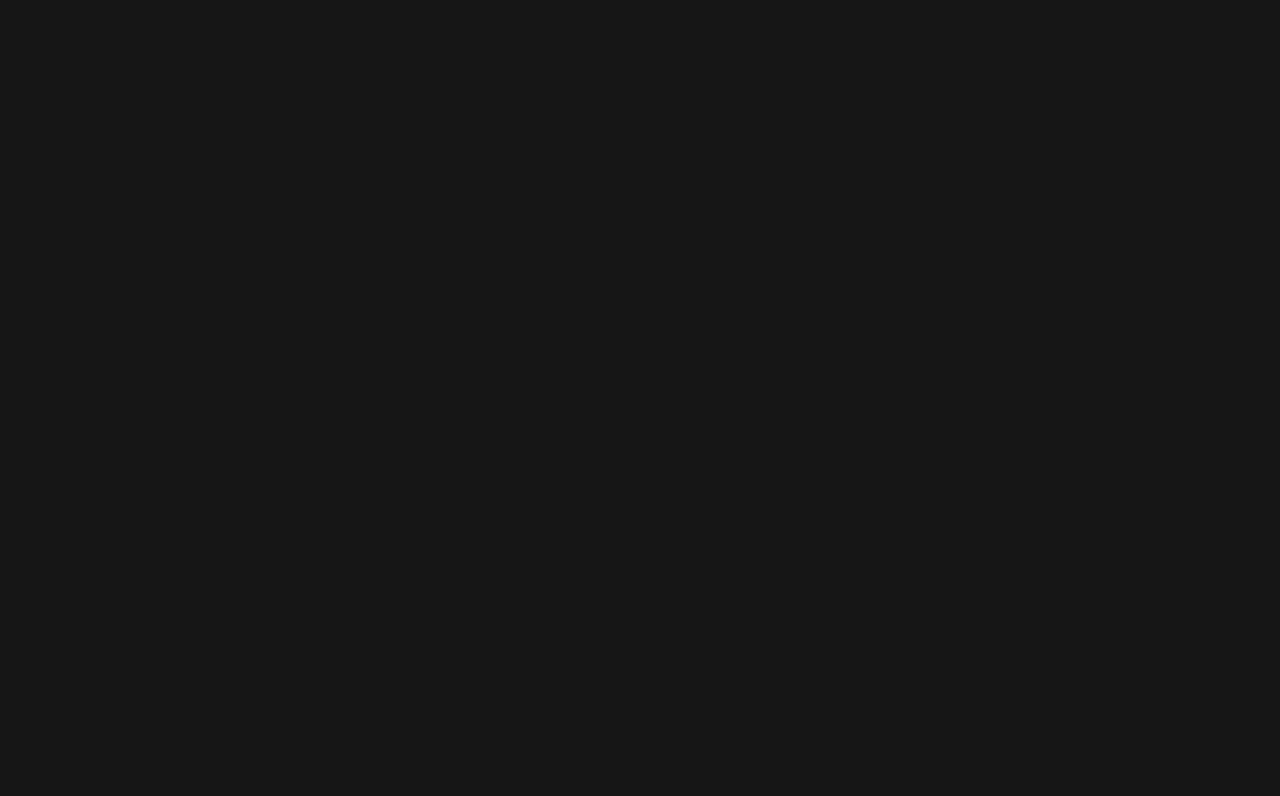
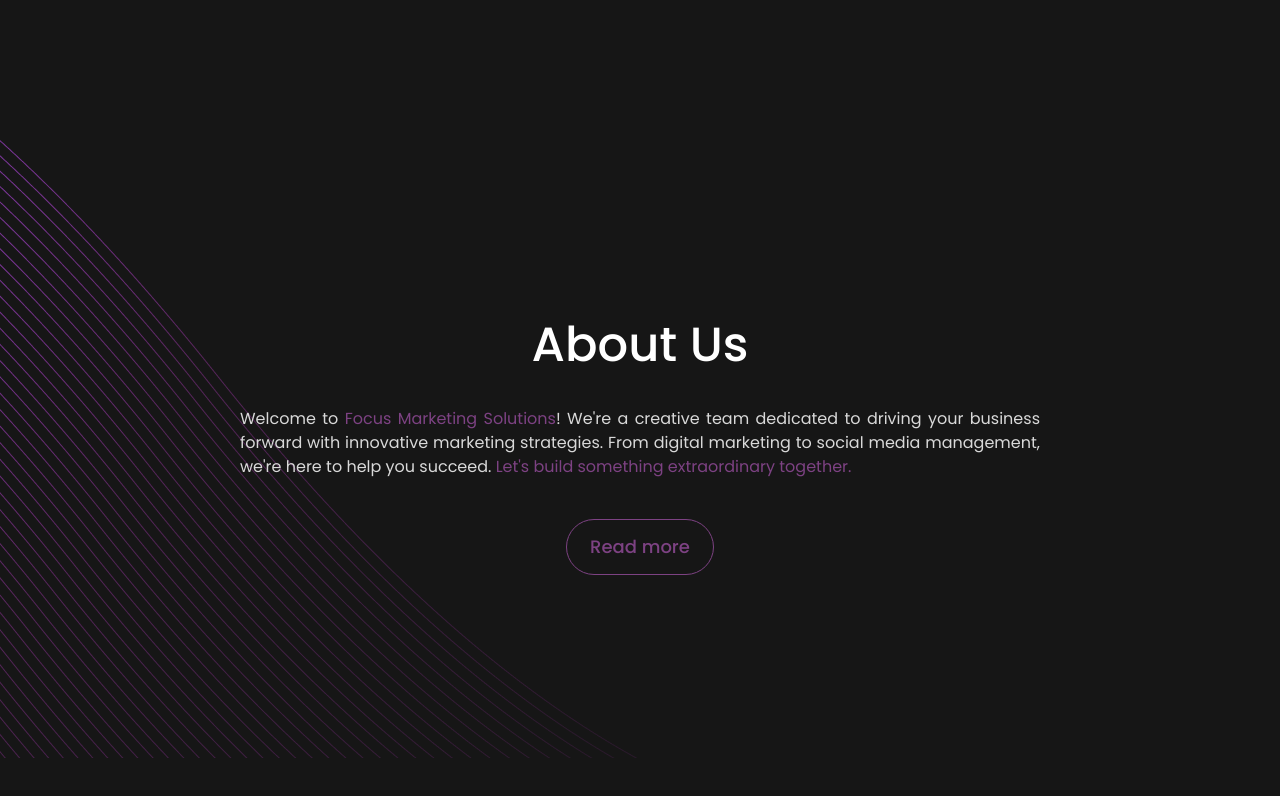
Before and after one commit to Mhamad-Raad/Naas-Project, a Next.js app: page / in a window 1280 px wide. Shown: the part 1203-1999 px from the top of the page. Before the commit the page ends 1225 px from the top, so only its background shows below. Built offline with nearby package versions, Linux system fonts and the light colour scheme.

Commit message:
add about us section

```diff
--- a/src/Components/Sections/About.js
+++ b/src/Components/Sections/About.js
@@ -0,0 +1,35 @@
+import Image from 'next/image';
+
+import BG from '@/assets/About/BG.png';
+
+const AboutUs = () => {
+  return (
+    <section className='h-[626px] mb-[500px] flex items-center justify-center relative'>
+      <Image
+        alt='About Us Background'
+        src={BG}
+        className='absolute top-0 right-105'
+      />
+      <div className='w-[800px] flex flex-col items-center justify-center gap-8 z-10'>
+        <h2 className='text-5xl text-white leading-[60px] font-medium'>
+          About Us
+        </h2>
+        <p className='text-justify text-md text-[#d9d9d9]'>
+          Welcome to{' '}
+          <span className='text-primary'>Focus Marketing Solutions</span>! We're
+          a creative team dedicated to driving your business forward with
+          innovative marketing strategies. From digital marketing to social
+          media management, we're here to help you succeed.{' '}
+          <span className='text-primary'>
+            Let's build something extraordinary together.
+          </span>
+        </p>
+        <button className='w-[148px] h-[56px] mt-2 text-primary text-lg font-medium border border-primary rounded-full hover:bg-purple-700 hover:text-white transition'>
+          Read more
+        </button>
+      </div>
+    </section>
+  );
+};
+
+export default AboutUs;
--- a/src/pages/index.js
+++ b/src/pages/index.js
@@ -1,11 +1,13 @@
 import Hero from '@/Components/Sections/Hero';
 import Partners from '@/Components/Sections/Partners';
+import AboutUs from '@/Components/Sections/About';
 
 export default function Home() {
   return (
     <main className='flex flex-col gap-[110px] text-white'>
       <Hero />
       <Partners />
+      <AboutUs />
     </main>
   );
 }
```
Also changed, not shown: src/assets/About/BG.png (added).
